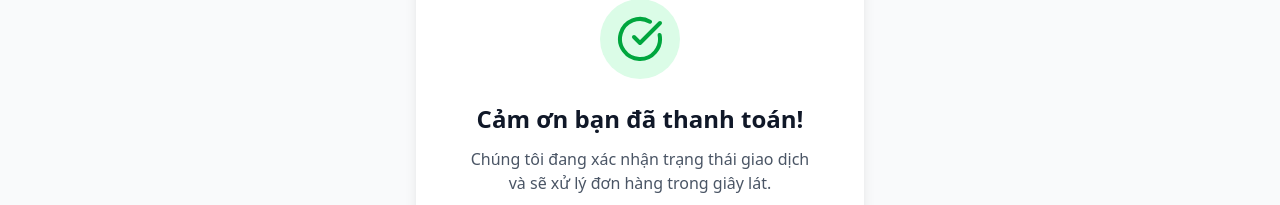
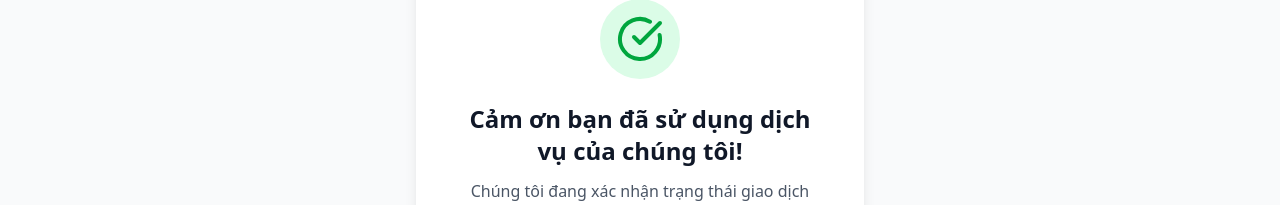
Before and after one commit to Clothing-Ecommerce/Frontend, a React (Vite) app: page /cart/checkout/success in a window 1280 px wide. Shown: the part 351-556 px from the top of the page. Built offline with nearby package versions, Linux system fonts and the light colour scheme; no server answers.

Commit message:
[update] - change content of message in payment success page

```diff
--- a/src/pages/cart/PaymentSuccessPage.tsx
+++ b/src/pages/cart/PaymentSuccessPage.tsx
@@ -162,7 +162,7 @@ export default function PaymentSuccessPage() {
               {/* Success Message */}
               <div className="text-center mb-8">
                 <h1 className="text-2xl font-bold text-gray-900 mb-3">
-                  Cảm ơn bạn đã thanh toán!
+                  Cảm ơn bạn đã sử dụng dịch vụ của chúng tôi!
                 </h1>
                 <p className="text-gray-600">
                   Chúng tôi đang xác nhận trạng thái giao dịch và sẽ xử lý đơn hàng trong giây lát.
```
